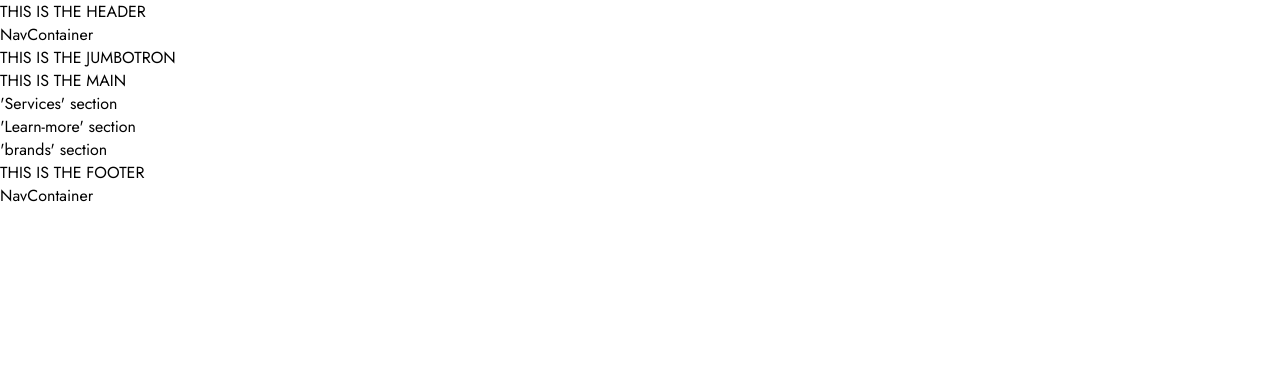
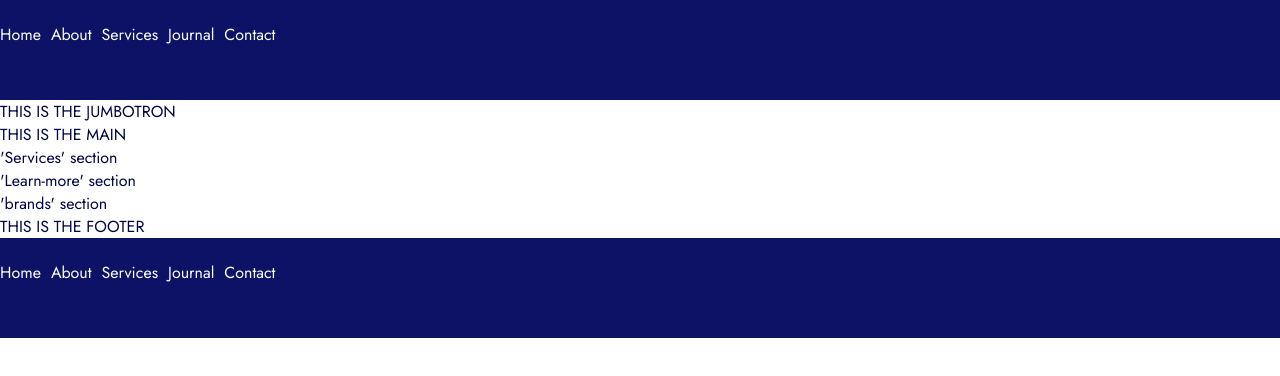
Before and after one commit to CarloSalaris/proj-html-vuejs, a Vue app: page / in a window 1280 px wide. Shown: the top 376 px of the page. Built offline with nearby package versions, Linux system fonts and the light colour scheme.

Commit message:
NavMenu filled dinamically

```diff
--- a/src/App.vue
+++ b/src/App.vue
@@ -1,4 +1,6 @@
 <script>
+import { store } from "./store.js";
+
 import PageHeader from './components/PageHeader.vue'
 import Jumbotron from './components/Jumbotron.vue'
 import PageMain from './components/PageMain.vue'
@@ -11,12 +13,17 @@ export default {
     Jumbotron,
     PageMain,
     PageFooter,
-  }
+  },
+  data() {
+    return {
+      store,
+    }
+  },
 }
 </script>
 
 <template>
-  <PageHeader msg="THIS IS THE HEADER" />
+  <PageHeader />
 
   <Jumbotron msg="THIS IS THE JUMBOTRON" />
 
@@ -27,4 +34,5 @@ export default {
 
 <style lang="scss">
 @use './styles/general.scss';
+@use './styles/partials/variables';
 </style>
--- a/src/components/NavContainer.vue
+++ b/src/components/NavContainer.vue
@@ -2,17 +2,30 @@
 export default {
     name: 'NavContainer',
     props: {
-        msg: String,
+        menuElements: Array,
     },
 }
 </script>
 
 <template>
-    <div class="navContainer"> {{ msg }}
-        <!-- NAV MENU CONTAINER -->
+    <div class="navContainer bg_blue">
+
         <!-- LEFT BLOCK -->
-        <!-- LOGO -->
-        <!-- NAV MENU (ul) -->
+        <div>
+            <!-- LOGO -->
+            <div class="logo">
+                <img src="" alt="">
+            </div>
+            <!-- NAV MENU (ul) -->
+            <nav>
+                <ul>
+                    <li v-for="(element, idx) in menuElements" :key="idx">
+                        <a href="#">{{ element.name }}</a>
+                    </li>
+                </ul>
+            </nav>
+
+        </div>
 
         <!-- RIGHT BLOCK -->
         <!-- Link telephone number -->
@@ -20,4 +33,18 @@ export default {
     </div>
 </template>
 
-<style lang="scss" scoped></style>
+<style lang="scss" scoped>
+@use '../styles/partials/variables' as *;
+
+.navContainer {
+    height: 100px;
+    display: flex;
+    gap: 40px;
+
+    ul {
+        display: flex;
+        gap: 10px;
+    }
+
+}
+</style>
--- a/src/components/PageFooter.vue
+++ b/src/components/PageFooter.vue
@@ -1,10 +1,17 @@
 <script>
+import { store } from "../store.js";
+
 import NavContainer from './NavContainer.vue'
 
 export default {
     name: 'PageFooter',
     components: {
         NavContainer,
+    },
+    data() {
+        return {
+            store,
+        }
     },
     props: {
         msg: String,
@@ -14,7 +21,7 @@ export default {
 
 <template>
     {{ msg }}
-    <NavContainer msg="NavContainer" />
+    <NavContainer msg="NavContainer" :menuElements="store.navMenu.elements" />
 
     <!-- LEFT BLOCK -->
     <!-- TITLE slogan -->
--- a/src/components/PageHeader.vue
+++ b/src/components/PageHeader.vue
@@ -1,4 +1,5 @@
 <script>
+import { store } from "../store.js";
 import NavContainer from './NavContainer.vue'
 
 export default {
@@ -6,16 +7,21 @@ export default {
     components: {
         NavContainer,
     },
+    data() {
+        return {
+            store,
+        }
+    },
     props: {
-        msg: String,
+        navMenu: Array,
     }
 }
 </script>
 
 <template>
-    <header> {{ msg }}
+    <header>
 
-        <NavContainer msg="NavContainer" />
+        <NavContainer msg="NavContainer" :menuElements="store.navMenu.elements" />
 
     </header>
 </template>
--- /dev/null
+++ b/src/store.js
@@ -0,0 +1,24 @@
+import { reactive } from "vue";
+
+export const store = reactive({
+    navMenu: {
+        elements: [
+            {
+                name: "Home",
+                active: true
+            }, {
+                name: "About",
+                active: false
+            }, {
+                name: "Services",
+                active: false
+            }, {
+                name: "Journal",
+                active: false
+            }, {
+                name: "Contact",
+                active: false
+            },
+        ]
+    }
+});
--- a/src/styles/general.scss
+++ b/src/styles/general.scss
@@ -1,3 +1,6 @@
+@use './partials/variables' as *;
+
+
 * {
     margin: 0;
     padding: 0;
@@ -6,6 +9,7 @@
 
 body {
     font-family: 'Jost', sans-serif;
+    color: $darkBlue;
 }
 
 img {
@@ -20,3 +24,8 @@ a {
 ul {
     list-style-type: none;
 }
+
+.bg_blue {
+    background-color: $blue;
+    color: #ffffff;
+}
--- /dev/null
+++ b/src/styles/partials/variables.scss
@@ -0,0 +1,6 @@
+//COLORS
+
+$blue: #0D1267;
+$darkBlue: #000545;
+$orange: #F86635;
+$lightGray: #F0F1F5;
```
